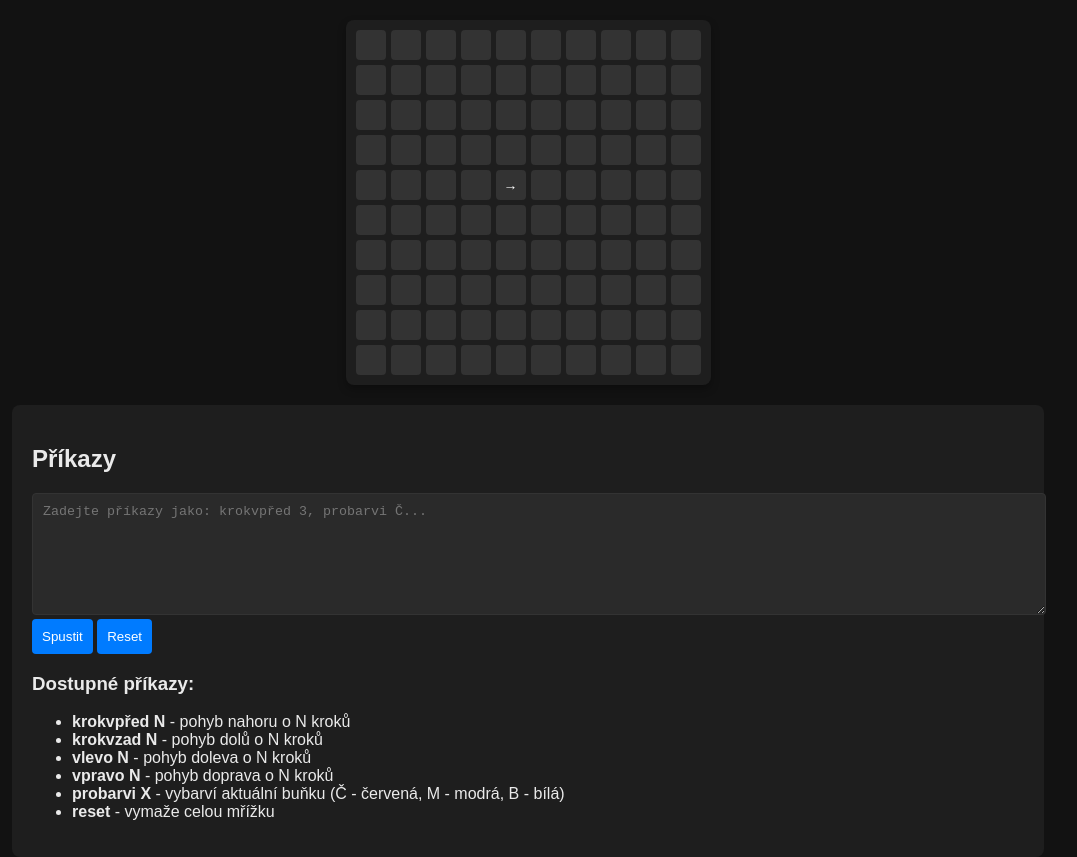
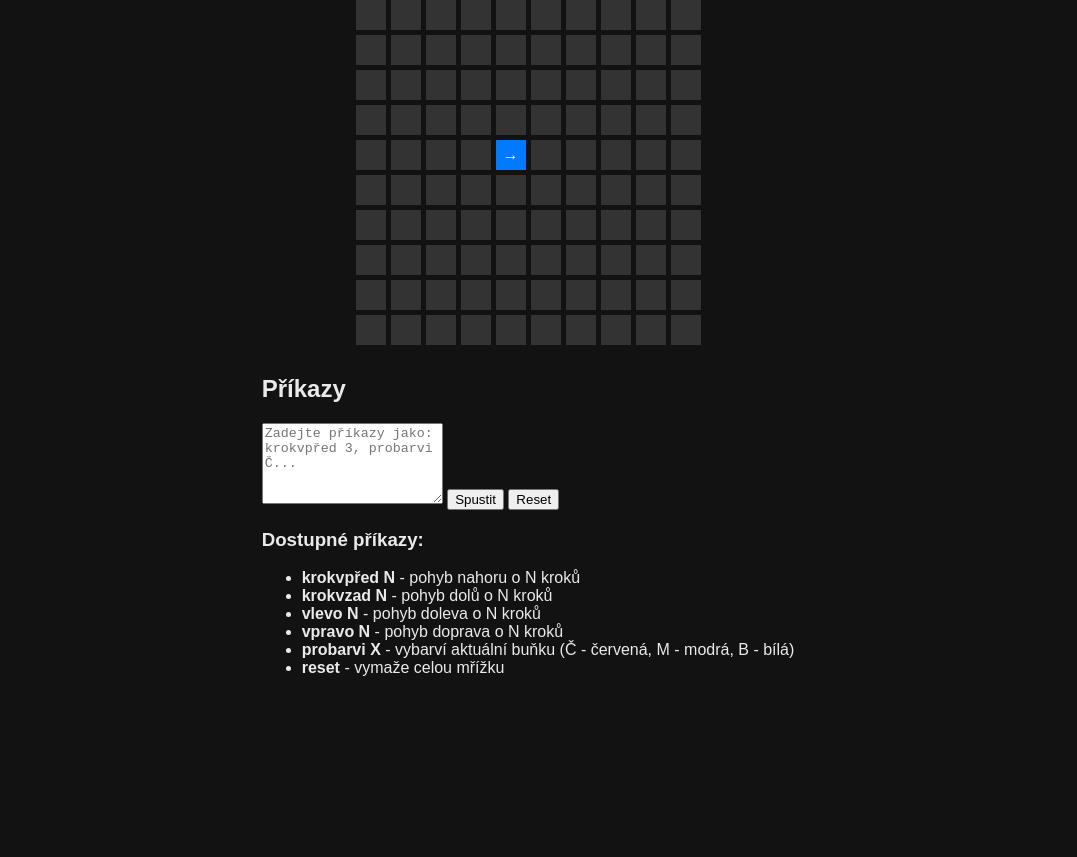
Before and after one commit to PavelJanouch/karel, a plain HTML site: page index.html in a window 1280 px wide. Shown: the whole page, without its empty margins (112-1189 px from the left). After the commit the page ends 800 px from the top, so only its background shows below. Drawn offline with Linux system fonts and the light colour scheme.

Commit message:
Update styles.css

```diff
--- a/styles.css
+++ b/styles.css
@@ -3,30 +3,17 @@ body {
     font-family: Arial, sans-serif;
     background-color: #121212;
     color: #eaeaea;
-    display: flex;
-    justify-content: center;
-    align-items: flex-start;
-    height: 100vh;
-    padding: 20px;
-    box-sizing: border-box;
 }
 
 .container {
     display: flex;
     flex-direction: column;
     align-items: center;
-    gap: 20px;
-    width: 80%;
-    max-width: 1200px;
 }
 
 .grid-container {
     display: flex;
     justify-content: center;
-    background-color: #1e1e1e;
-    padding: 10px;
-    border-radius: 8px;
-    box-shadow: 0 4px 8px rgba(0, 0, 0, 0.3);
 }
 
 .grid {
@@ -43,38 +30,13 @@ body {
     display: flex;
     align-items: center;
     justify-content: center;
-    font-size: 14px;
-    font-weight: bold;
-    color: #fff;
-    border-radius: 4px;
 }
 
 .commands {
-    width: 100%;
-    padding: 20px;
-    background-color: #1e1e1e;
-    border-radius: 8px;
-}
-
-.commands textarea {
-    width: 100%;
-    height: 100px;
-    background-color: #2a2a2a;
-    color: #fff;
-    border: 1px solid #333;
-    border-radius: 4px;
     padding: 10px;
 }
 
-.commands button {
-    padding: 10px;
+.active {
     background-color: #007bff;
-    color: #fff;
-    border: none;
-    border-radius: 4px;
-    cursor: pointer;
+    color: white;
 }
-
-.commands button:hover {
-    background-color: #0056b3;
-}
```
